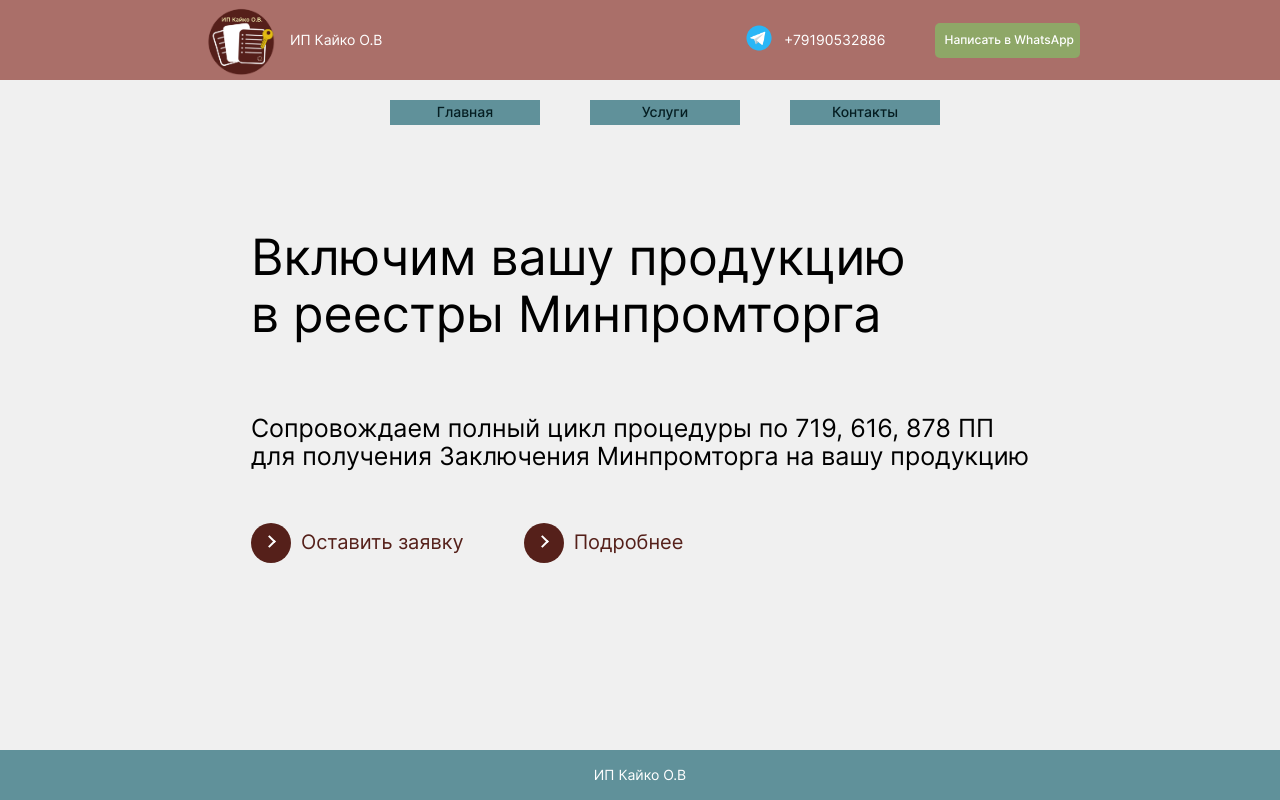
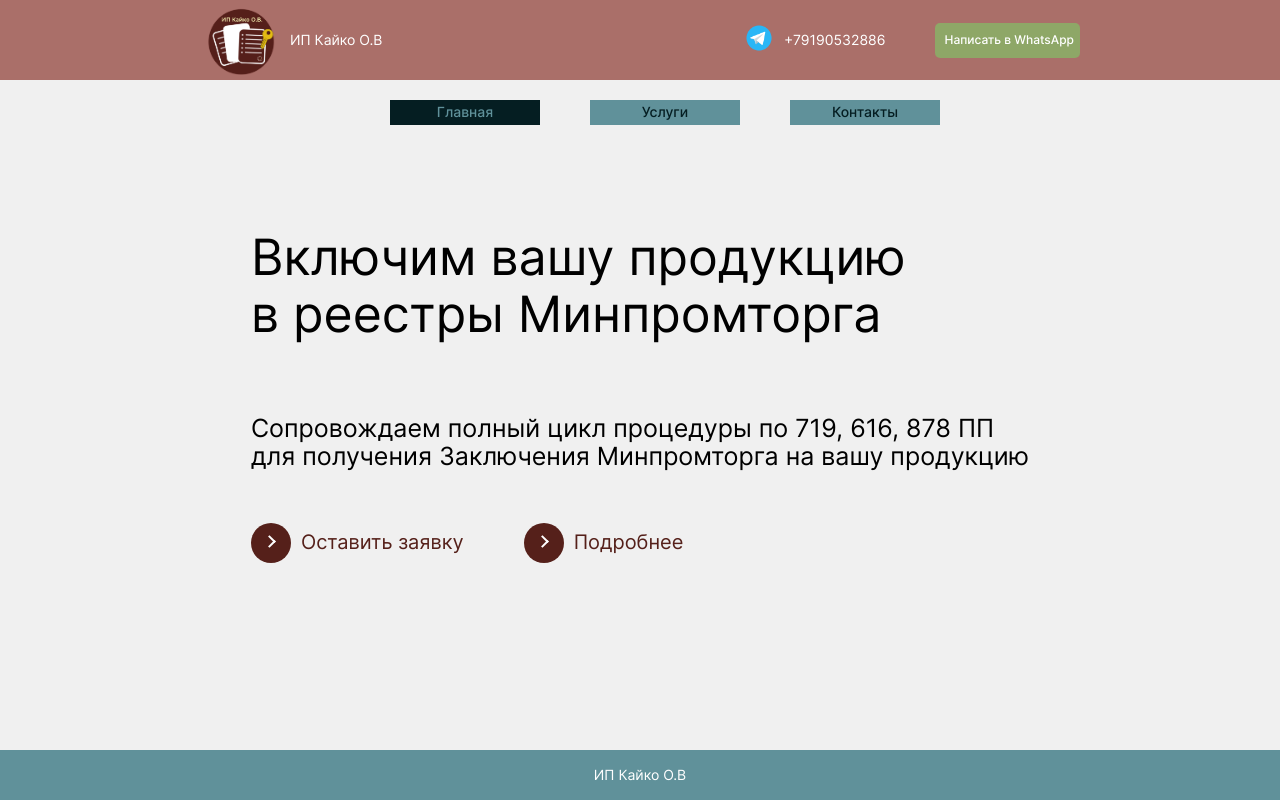
Before and after one commit to karolina-kovdya/ip-kayko, a React (Create React App) app: page / in a window 1280 px wide. Built offline with nearby package versions, Linux system fonts and the light colour scheme.

Commit message:
add Aboute && change Menu

```diff
--- a/src/components/Main/Main.css
+++ b/src/components/Aboute/Aboute.css
@@ -1,4 +1,4 @@
-.main {
+.aboute {
     margin-top:70px;
     display: flex;
     flex-direction: column;
@@ -7,7 +7,7 @@
     padding: 0px 200px;
 }
 
-.main__title {
+.aboute__title {
     font-family: "Inter";
     font-style: normal;
     font-weight: 400;
@@ -15,7 +15,7 @@
     text-align: left;
 }
 
-.main__subtitle {
+.aboute__subtitle {
     margin-top: 70px;
     font-family: "Inter";
     font-style: normal;
@@ -24,18 +24,18 @@
     text-align: left;
 }
 
-.main__btns {
+.aboute__btns {
     display: flex;
     margin-top: 40px;
 }
 
-.main__block{
+.aboute__block{
     display: flex;
     align-items: center;
     margin: 0 60px 0 0;
 }
 
-.main__btn {
+.aboute__btn {
     position: relative;
     width: 40px;
     height: 40px;
@@ -43,7 +43,7 @@
     border-radius: 50%;
     border: none;
 }
-.main__btn:after {
+.aboute__btn:after {
     position: absolute;
     top: 14px;
     left: 14px;
@@ -56,7 +56,7 @@
     transform: rotate(45deg);
 }
 
-.main__btn-text {
+.aboute__btn-text {
     margin-left: 10px;
     font-family: "Inter";
     font-style: normal;
--- /dev/null
+++ b/src/components/Aboute/Aboute.js
@@ -0,0 +1,24 @@
+import './Aboute.css';
+
+function Aboute() {
+    return (
+        <section className='aboute'>
+            <div className='aboute__container'>
+                <h1 className='aboute__title'>Включим вашу продукцию<br></br> в реестры Минпромторга</h1>
+                <h2 className='aboute__subtitle'>Сопровождаем полный цикл процедуры по 719, 616, 878 ПП<br></br> для получения Заключения Минпромторга на вашу продукцию</h2>
+                <div className='aboute__btns'>
+                    <div className='aboute__block'>
+                        <button className='aboute__btn'></button>
+                        <p className='aboute__btn-text'>Оставить заявку</p>
+                    </div>
+                    <div className='aboute__block'>
+                        <button className='aboute__btn'></button>
+                        <p className='aboute__btn-text'>Подробнее</p>
+                    </div>
+                </div>
+            </div>
+        </section>
+    )
+}
+
+export default Aboute;
--- a/src/components/App/App.js
+++ b/src/components/App/App.js
@@ -1,4 +1,5 @@
 import './App.css';
+import { Routes, Route } from 'react-router-dom';
 import Header from '../Header/Header';
 import Menu from '../Menu/Menu';
 import Main from '../Main/Main';
@@ -9,8 +10,13 @@ function App() {
     <div className="App">
       <Header />
       <Menu />
-      < Main />
-      < Footer />
+      <Routes>
+        <Route
+          path='/'
+          element={<Main />}
+        />
+      </Routes>
+      <Footer />
     </div>
   );
 }
--- a/src/components/Main/Main.js
+++ b/src/components/Main/Main.js
@@ -1,23 +1,10 @@
-import './Main.css';
+import Aboute from '../Aboute/Aboute';
 
 function Main () {
     return (
-        <section className='main'>
-          <div className='main__container'>
-            <h1 className='main__title'>Включим вашу продукцию<br></br> в реестры Минпромторга</h1>
-            <h2 className='main__subtitle'>Сопровождаем полный цикл процедуры по 719, 616, 878 ПП<br></br> для получения Заключения Минпромторга на вашу продукцию</h2>
-            <div className='main__btns'>
-              <div className='main__block'>
-                <button className='main__btn'></button>
-                <p className='main__btn-text'>Оставить заявку</p>
-              </div>
-              <div className='main__block'>
-                <button className='main__btn'></button>
-                <p className='main__btn-text'>Подробнее</p>
-              </div>
-            </div>
-          </div>
-        </section>
+       <main >
+        <Aboute />
+       </main>
     )
 }
 
--- a/src/components/Menu/Menu.css
+++ b/src/components/Menu/Menu.css
@@ -6,11 +6,17 @@
     padding: 0px 200px;
 }
 
-.menu__container {
+.menu__list {
+    width: 100%;
+    margin: 0;
+    padding: 0;
     display: flex;
-    width: 100%;
     justify-content: center;
     align-items: center;
+}
+
+.menu__link {
+    list-style-type: none;
 }
 
 .menu__btn {
@@ -25,4 +31,9 @@
     font-weight: 500;
     color: #051E22;
     cursor: pointer;
+    text-decoration: none;
 }
+.menu__btn_dark {
+    background-color: #051E22;
+    color: #60919A;
+}
--- a/src/components/Menu/Menu.js
+++ b/src/components/Menu/Menu.js
@@ -1,13 +1,28 @@
 import './Menu.css';
+import { Link, useLocation } from 'react-router-dom';
 
 function Menu () {
+  const path = useLocation().pathname;
+
     return (
         <section className='menu'>
-          <div className='menu__container'>
-            <button className='menu__btn'>Главная</button>
-            <button className='menu__btn'>Услуги</button>
-            <button className='menu__btn'>Контакты</button>
-          </div>
+          <ul className='menu__list'>
+            <li className="menu__link">
+              <Link to="/">
+                <button className={path === '/' ? "menu__btn menu__btn_dark" : "menu__btn"}>Главная</button>
+              </Link>
+            </li>
+            <li className="menu__link">
+              <Link to="/uslugi">
+                <button className={path === '/uslugi' ? "menu__btn menu__btn_dark" : "menu__btn"}>Услуги</button>
+              </Link>
+            </li>
+            <li className="menu__link">
+              <Link to="/kontakty">
+                <button className={path === '/kontakty' ? "menu__btn menu__btn_dark" : "menu__btn"}>Контакты</button>
+              </Link>
+            </li>
+          </ul>
         </section>
     )
 }
```
